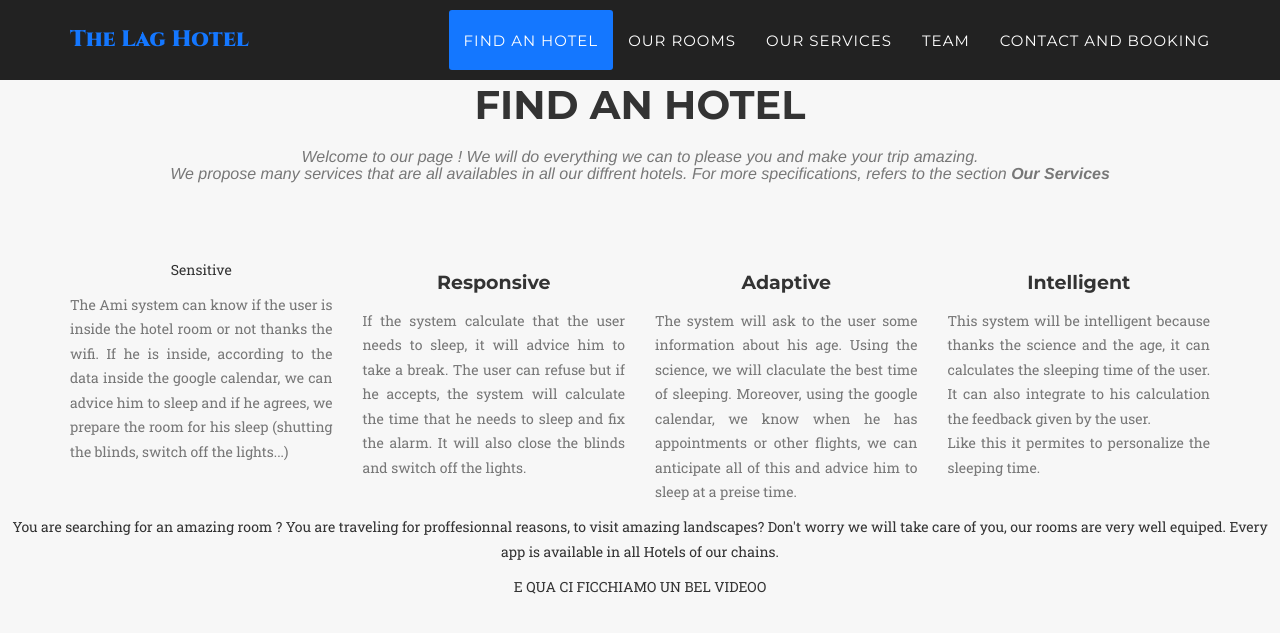
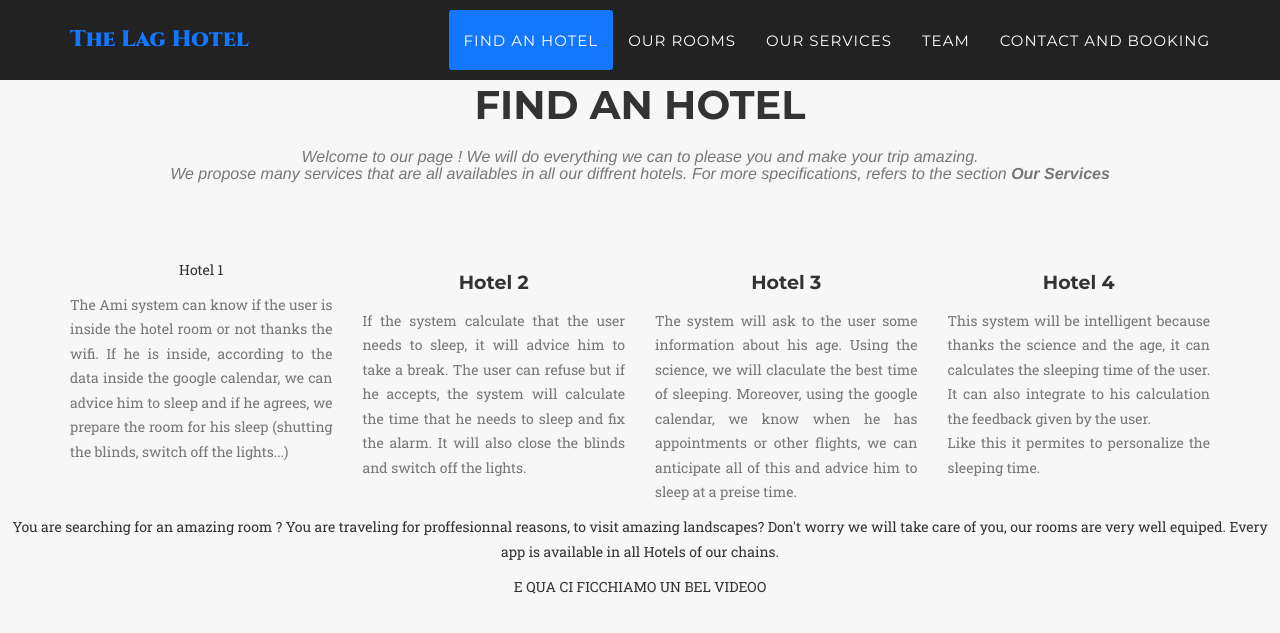
Before and after one commit to VincentGautier/Hotel-web-site, a Jekyll site: the page built from index.html, in a window 1280 px wide and 900 px high, scrolled down 825 px. Shown: the top 633 px of the window. Built offline with Jekyll 4.4.1, drawn with Linux system fonts in a browser that asks for light colours; some web fonts are replaced.

Commit message:
Update find_hotel.html

```diff
--- a/_includes/find_hotel.html
+++ b/_includes/find_hotel.html
@@ -18,7 +18,7 @@
 
         <p style="backgound-image : url(img/hotel2.jpg);>
 
-        <h4 class="service-heading">Sensitive</h4>
+        <h4 class="service-heading">Hotel 1</h4>
         <p class="text-muted" align="justify">
           The Ami system can know if the user is
           inside the hotel room or not thanks the wifi. If he is inside,
@@ -28,7 +28,7 @@
           off the lights...)</p>
         </div>
            <div class="col-md-3">
-          <h4 class="service-heading">Responsive</h4>
+          <h4 class="service-heading">Hotel 2</h4>
           <p class="text-muted" align="justify">
             If the system calculate that the user needs
             to sleep, it will advice him to take a break. The user can
@@ -40,7 +40,7 @@
           <div class="col-md-3">
 
 
-            <h4 class="service-heading">Adaptive</h4>
+            <h4 class="service-heading">Hotel 3</h4>
             <p class="text-muted" align="justify">
               The system will ask to the user some
               information about his age. Using the science, we will claculate
@@ -52,7 +52,7 @@
 
 
 
-              <h4 class="service-heading">Intelligent</h4>
+              <h4 class="service-heading">Hotel 4</h4>
               <p class="text-muted" align="justify">
                 This system will be intelligent because thanks
                 the science and the age, it can calculates the sleeping time of
```
